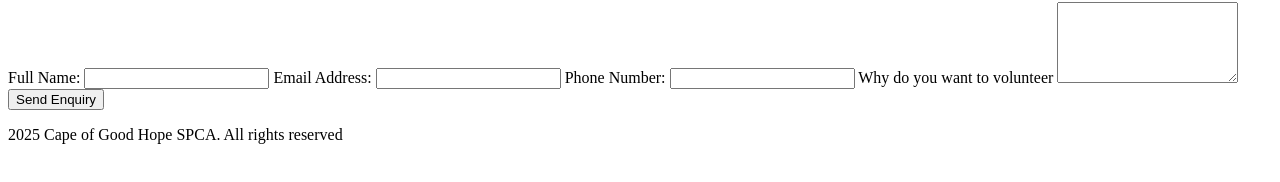
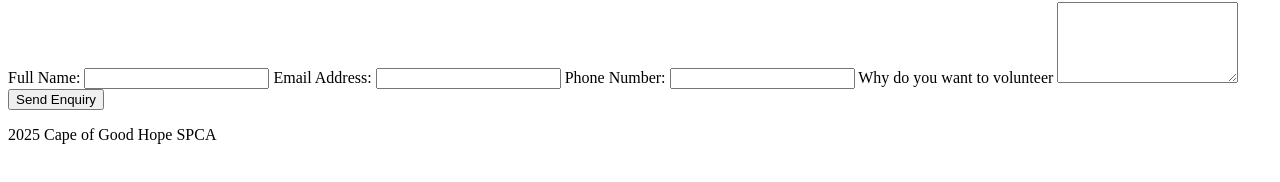
Before and after one commit to ST1042699/cape-of-good-hope, a plain HTML site: page enquiry.html in a window 1280 px wide. Shown: the part 146-328 px from the top of the page. Drawn offline with Linux system fonts and the light colour scheme.

Commit message:
Update enquiry.html

```diff
--- a/enquiry.html
+++ b/enquiry.html
@@ -37,7 +37,7 @@
 
     <!--footer-->
     <footer>
-        <p> 2025 Cape of Good Hope SPCA. All rights reserved</p>
+        <p>2025 Cape of Good Hope SPCA</p>
     </footer>
 </body>
 </html>
```
